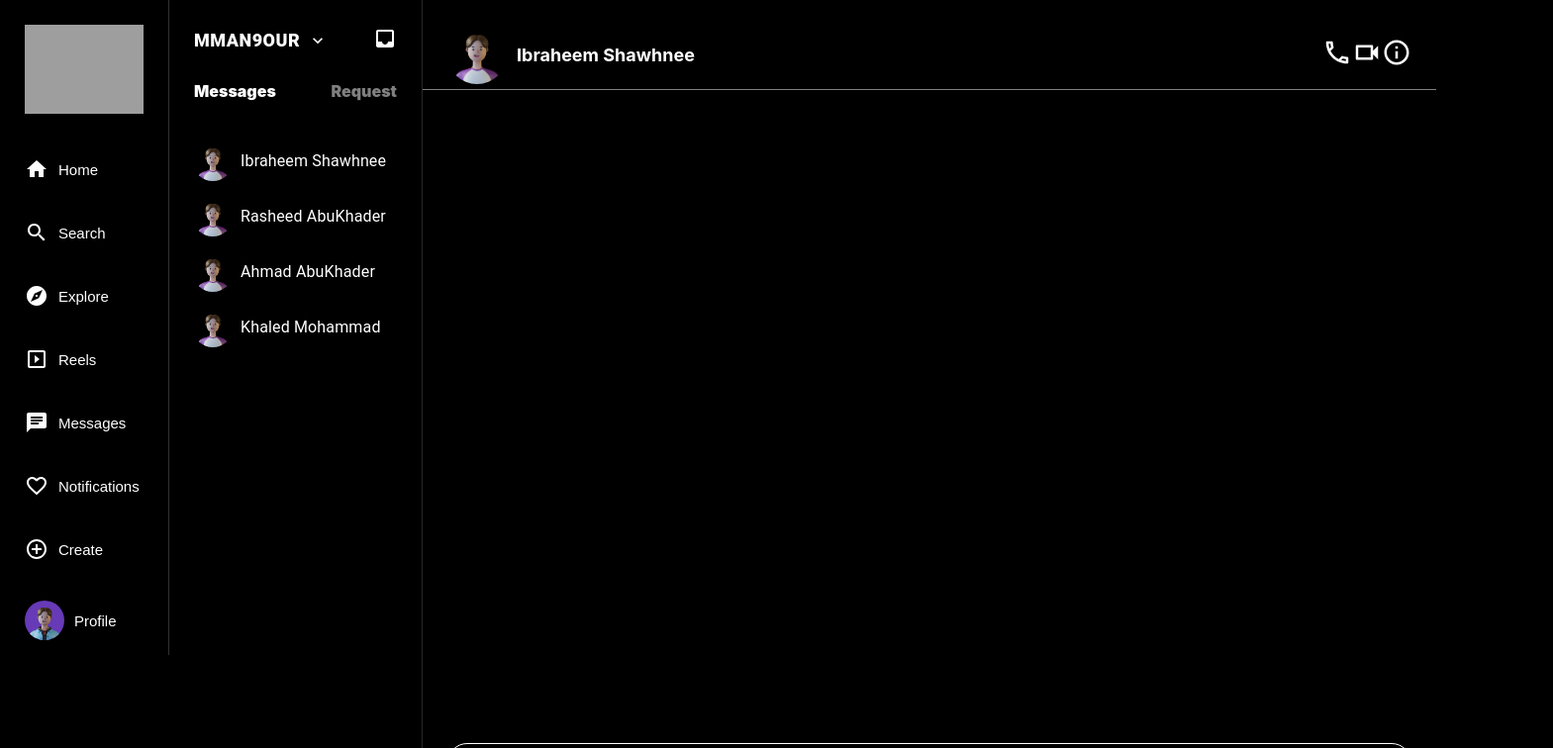
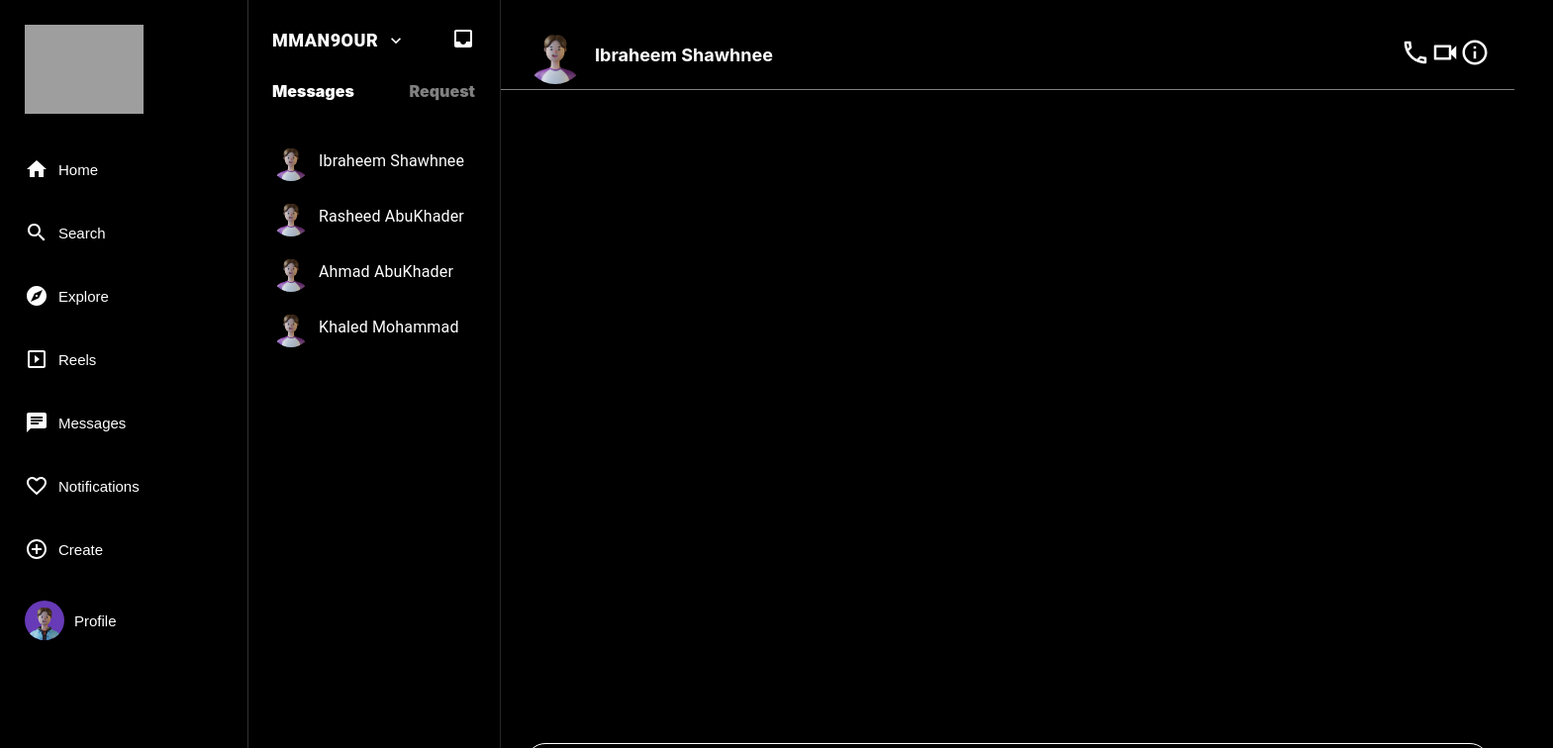
Before and after one commit to mman9our/Instagram-Clone, a React (Vite) app: page /messages in a window 1280 px wide. Shown: the top 756 px of the page at 99% size, 1569 px wide, since content can reach past the window. Built offline with nearby package versions, Linux system fonts and the light colour scheme; grey boxes are pictures that could not be loaded.

Commit message:
Fix navbar issue

```diff
--- a/src/App.css
+++ b/src/App.css
@@ -1,6 +1,7 @@
 html {
   background-color: #000000;
   color: white;
+  height: 100%;
 }
 
 .loader-container {
--- a/src/Layout/Layout.css
+++ b/src/Layout/Layout.css
@@ -1,3 +1,4 @@
 .layout {
   display: flex;
+  height: 100%;
 }
--- a/src/components/navigation/Sidenav.css
+++ b/src/components/navigation/Sidenav.css
@@ -1,9 +1,9 @@
 .sidenav {
-  /* position: fixed; */
+  position: fixed;
   display: flex;
   flex-direction: column;
   z-index: 1;
-  height: 100%;
+  height: 900%;
   width: 250px;
   border-right: 0.1px solid rgb(49, 49, 49);
 }
--- a/src/pages/Messages/Messages.css
+++ b/src/pages/Messages/Messages.css
@@ -1,6 +1,7 @@
 
 .messages{
     width: 100%;
+    margin-left: 250px;
 }
 .messages-wrapper {
     display: flex;
```
